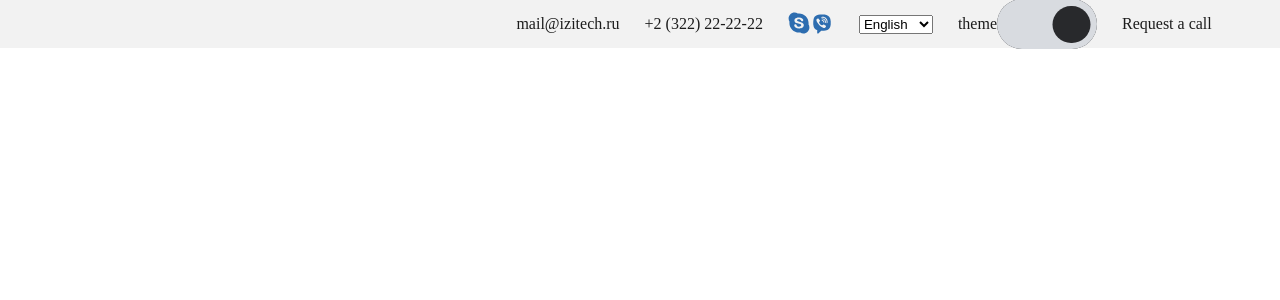
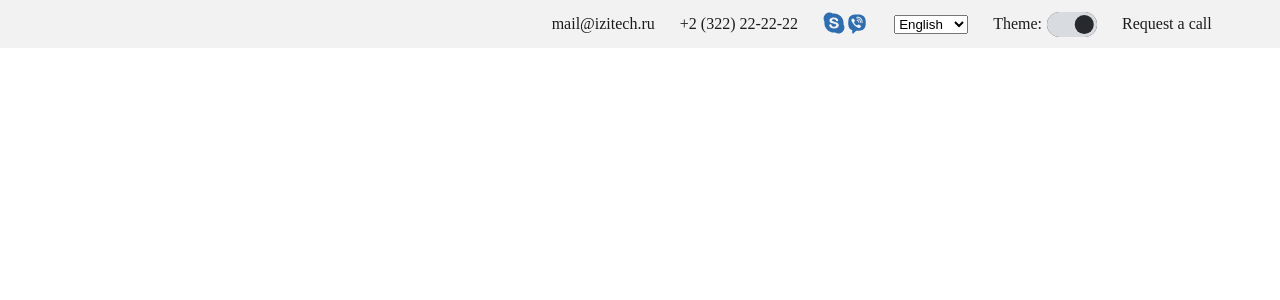
Before and after one commit to LuvCrime/LuvCrime.github.io, a React (Vite) app: page / in a window 1280 px wide. Shown: the top 300 px of the page. Built offline with nearby package versions, Linux system fonts and the light colour scheme.

Commit message:
refactoring

```diff
--- a/public/locales/en/translation.json
+++ b/public/locales/en/translation.json
@@ -1,4 +1,5 @@
 {
     "kek": "kek po eng",
-    "request-call": "Request a call"
+    "request-call": "Request a call",
+    "theme": "Theme:"
 }
--- a/public/locales/est/translation.json
+++ b/public/locales/est/translation.json
@@ -1,4 +1,5 @@
 {
     "kek": "kek po est",
-    "request-call": "Taotlege helistamist"
+    "request-call": "Taotlege helistamist",
+    "theme": "Teema:"
 }
--- a/public/locales/ru/translation.json
+++ b/public/locales/ru/translation.json
@@ -1,4 +1,5 @@
 {
     "kek": "kek po rus",
-    "request-call": "Заказать звонок"
+    "request-call": "Заказать звонок",
+    "theme": "Тема:"
 }
--- a/src/App.tsx
+++ b/src/App.tsx
@@ -1,30 +1,14 @@
 import { Wrapper } from "./sections"
-import { createGlobalStyle, ThemeProvider } from 'styled-components';
-import { useState, useEffect } from "react";
-import React from "react";
+import { ThemeProvider } from 'styled-components'
+import { useState, useEffect } from "react"
+import React from "react"
 
-const GlobalStyle = createGlobalStyle`
-  body {
-    margin: 0;
-  }
-`
-const darkTheme = {
-  title: '#fff',
-  bg: '#555050'
-};
-
-const lightTheme = {
-  title: '#1c1c1c',
-  bg: '#F2F2F2'
-}
-
-interface Theme {
-  title: string;
-}
+import { GlobalStyle, lightTheme, darkTheme } from './theme/styles'
 
 export const ThemeContext = React.createContext<{ theme: string; toggleTheme: () => void }>({
   theme: 'light',
-  toggleTheme: () => { },
+  // eslint-disable-next-line @typescript-eslint/no-empty-function
+  toggleTheme: () => {},
 });
 
 export const App = () => {
@@ -45,7 +29,7 @@ export const App = () => {
   }, []);
 
   useEffect(() => {
-    localStorage.setItem('theme', currentTheme || 'light');
+    localStorage.setItem('theme', currentTheme || (window.matchMedia('(prefers-color-scheme: dark)').matches ? 'dark' : 'light'));
   }, [currentTheme]);
 
   const toggleTheme = () => {
--- a/src/components/header/top-header/language-selector.tsx
+++ b/src/components/header/top-header/language-selector.tsx
@@ -1,5 +1,6 @@
 import { useTranslation } from "react-i18next"
 import { useState } from 'react';
+import styled from 'styled-components'
 
 type Lang = {
     [key: string]: { id: string };
@@ -11,6 +12,11 @@ type Lang = {
     est: { id: 'Estonian' },
   }
 
+  const Select = styled.select`
+  caret-color: transparent;
+`
+
+
   export const LanguageSelector = () => {
     const { t, i18n } = useTranslation();
     const lang = i18n.language;
@@ -18,22 +24,19 @@ type Lang = {
     const [selectedLanguage, setSelectedLanguage] = useState('');
 
 
-
-
   const handleLanguageChange = (event: React.ChangeEvent<HTMLSelectElement>) => {
     const selectedLang = event.target.value;
     setSelectedLanguage(selectedLang);
     void i18n.changeLanguage(selectedLang)
-    // onLanguageChange(selectedLangCode);
   };
 
     return (
-      <select value={selectedLanguage} onChange={handleLanguageChange}>
+      <Select value={selectedLanguage} onChange={handleLanguageChange}>
       {Object.keys(lngs).map((lng) => (
         <option key={lng} value={lng}>
           {lngs[lng].id}
         </option>
       ))}
-    </select>
+    </Select>
     )
   }
--- /dev/null
+++ b/src/components/header/top-header/styles.ts
@@ -0,0 +1,98 @@
+import styled from 'styled-components'
+
+interface Theme {
+    title?: string;
+    bg?: string;
+}
+
+export const Span = styled.span`
+    padding-right: 5px;
+`
+
+export const TopHeaderBlock = styled.div<{ theme?: Theme }>`
+    height: 48px;
+    background-color:  ${props => props.theme?.bg};
+    display: flex;
+    align-items: center;
+    justify-content: end;
+`
+
+export const ContactInfo = styled.div<{ $width?: string, theme?: Theme }>`
+    display: flex;
+    padding-right: 25px;
+    width: ${props => props.$width || "auto"};
+    color: ${props => props.theme?.title};
+`
+
+export const Theme = styled.div<{ $width?: string, theme?: Theme }>`
+caret-color: transparent;
+    display: flex;
+    align-items: center;
+    justify-content: center;
+    padding-right: 25px;
+    position: relative;
+    height: 100%;
+    color: ${props => props.theme?.title};
+`
+
+export const ToggleSwitch = styled.div`
+    position: relative;
+    width: 50px;
+    height: 25px;
+`;
+
+export const Label = styled.label`
+    position: absolute;
+    top: 0;
+    left: 0;
+    width: 100%;
+    height: 25px;
+    background-color: #28292c;
+    border-radius: 50px;
+    cursor: pointer;
+
+`;
+
+export const Slider = styled.span`
+    position: absolute;
+    width: 100%;
+    height: 25px;
+    background-color: #28292c;
+    border-radius: 50px;
+    cursor: pointer;
+
+
+    &::before {
+        content: "";
+        position: absolute;
+        top: 3.25px;
+        left: 4px;
+        width: 18.75px;
+        height: 18.75px;
+        border-radius: 50%;
+        box-shadow: inset 7px 0px 0px 0px #d8dbe0;
+        background-color: #28292c;
+        transition: 0.3s;
+    }
+`;
+
+export const Input = styled.input`
+    position: absolute;
+    width: 100%;
+    height: 25px;
+    background-color: #28292c;
+    border-radius: 50px;
+    cursor: pointer;
+    opacity: 0;
+    caret-color: transparent;
+
+    &:checked ~ ${Slider} {
+        background-color: #d8dbe0;
+    }
+
+    &:checked ~ ${Slider}::before {
+        transform: translateX(23.75px);
+        background-color: #28292c;
+        box-shadow: none;
+    }
+`;
--- a/src/components/header/top-header/theme-switcher.tsx
+++ b/src/components/header/top-header/theme-switcher.tsx
@@ -0,0 +1,15 @@
+import { useContext } from 'react';
+import { ThemeContext } from '../../../App';
+import { ToggleSwitch, Label, Slider, Input } from './styles';
+
+export const ThemeSwitcher = () => {
+    const { theme, toggleTheme } = useContext(ThemeContext);
+    return (
+        <ToggleSwitch>
+            <Label>
+                <Input type='checkbox' onChange={toggleTheme} checked={theme === 'light'} />
+                <Slider className='slider'></Slider>
+            </Label>
+        </ToggleSwitch>
+    )
+}
--- a/src/components/header/top-header/top-header.tsx
+++ b/src/components/header/top-header/top-header.tsx
@@ -1,118 +1,12 @@
-import styled from 'styled-components'
 import { SkypeSVG, WhatsAppSVG } from './icons';
 import { useTranslation } from "react-i18next"
 import { LanguageSelector } from './language-selector';
-import { createGlobalStyle, ThemeProvider } from 'styled-components';
-import { useState, useEffect, useContext } from 'react';
-import { ThemeContext } from '../../../App';
+import { ThemeSwitcher } from './theme-switcher';
 
-interface Theme {
-    title?: string;
-    bg?: string;
-}
-
-const TopHeaderBlock = styled.div<{ $theme?: Theme }>`
-    height: 48px;
-    background-color:  ${props => props.theme?.bg};
-    display: flex;
-    align-items: center;
-    justify-content: end;
-`
-
-const ContactInfo = styled.div<{ $width?: string, $theme?: Theme }>`
-    display: flex;
-    padding-right: 25px;
-    width: ${props => props.$width || "auto"};
-    color: ${props => props.theme?.title};
-`
-
-const Theme = styled.div<{ $width?: string, $theme?: Theme }>`
-caret-color: transparent;
-    display: flex;
-    align-items: center;
-    justify-content: center;
-    padding-right: 25px;
-    position: relative;
-    height: 100%;
-    color: ${props => props.theme?.title};
-`
-
-const ToggleSwitch = styled.div`
-caret-color: transparent;
-    position: relative;
-    width: 100px;
-    height: 50px;
-    // transform: scale(0.5);
-`;
-
-const Label = styled.label`
-caret-color: transparent;
-    position: absolute;
-    top: 0;
-    left: 0;
-    width: 100%;
-    height: 50px;
-    background-color: #28292c;
-    border-radius: 50px;
-    cursor: pointer;
-
-`;
-
-const Slider = styled.span`
-caret-color: transparent;
-    position: absolute;
-    width: 100%;
-    height: 50px;
-    background-color: #28292c;
-    border-radius: 50px;
-    cursor: pointer;
-
-
-    &::before {
-        content: "";
-        position: absolute;
-        top: 6.5px;
-        left: 8px;
-        width: 37.5px;
-        height: 37.5px;
-        border-radius: 50%;
-        box-shadow: inset 14px -2px 0px 0px #d8dbe0;
-        background-color: #28292c;
-        transition: 0.3s;
-    }
-`;
-
-const Input = styled.input`
-    position: absolute;
-    width: 100%;
-    height: 50px;
-    background-color: #28292c;
-    border-radius: 50px;
-    cursor: pointer;
-
-    opacity: 0;
-
-    caret-color: transparent;
-
-    // transform: scale(0.5);
-
-    &:checked ~ ${Slider} {
-        background-color: #d8dbe0;
-    }
-
-    &:checked ~ ${Slider}::before {
-        transform: translateX(47.5px);
-        background-color: #28292c;
-        box-shadow: none;
-    }
-`;
-
+import { Span, TopHeaderBlock, ContactInfo, Theme } from './styles';
 
 export const TopHeader = () => {
     const { t } = useTranslation();
-    const { theme, toggleTheme } = useContext(ThemeContext);
-    console.log(theme)
-
 
     return (
         <TopHeaderBlock>
@@ -122,15 +16,11 @@ export const TopHeader = () => {
 
             <ContactInfo><LanguageSelector /></ContactInfo>
             <Theme>
-            {t('theme')}
-                <ToggleSwitch>
-                    <Label>
-                        <Input type='checkbox' onChange={toggleTheme} checked={theme === 'light'} />
-                        <Slider className='slider'></Slider>
-                    </Label>
-                </ToggleSwitch>
+                <Span>
+                    {t('theme')}
+                </Span>
+                <ThemeSwitcher />
             </Theme>
-            {/* <ContactInfo><input type="checkbox"  onChange={toggleTheme} checked={theme === 'dark'}></input></ContactInfo> */}
             <ContactInfo $width="133px">{t('request-call')}</ContactInfo>
         </TopHeaderBlock>
     )
--- a/src/sections/index.tsx
+++ b/src/sections/index.tsx
@@ -3,7 +3,6 @@ import { Header } from '../components/header/header'
 export const Wrapper = () => {
 
     return (
-      <Header>
-      </Header>
+      <Header />
     )
   }
--- /dev/null
+++ b/src/theme/styles.ts
@@ -0,0 +1,17 @@
+import { createGlobalStyle } from 'styled-components'
+
+export const GlobalStyle = createGlobalStyle`
+  body {
+    margin: 0;
+  }
+`
+
+export const darkTheme = {
+    title: '#fff',
+    bg: '#555050'
+  };
+
+  export const lightTheme = {
+    title: '#1c1c1c',
+    bg: '#F2F2F2'
+  }
```
